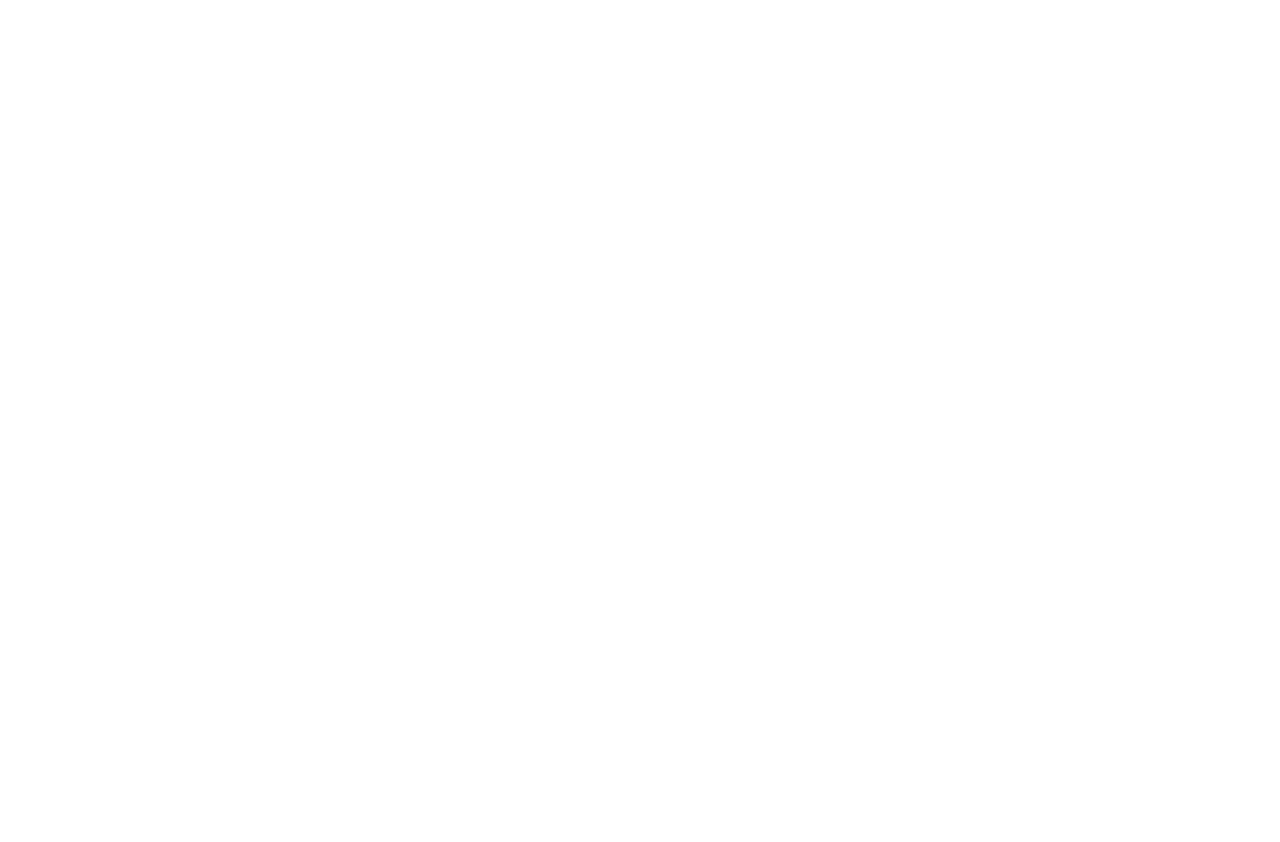
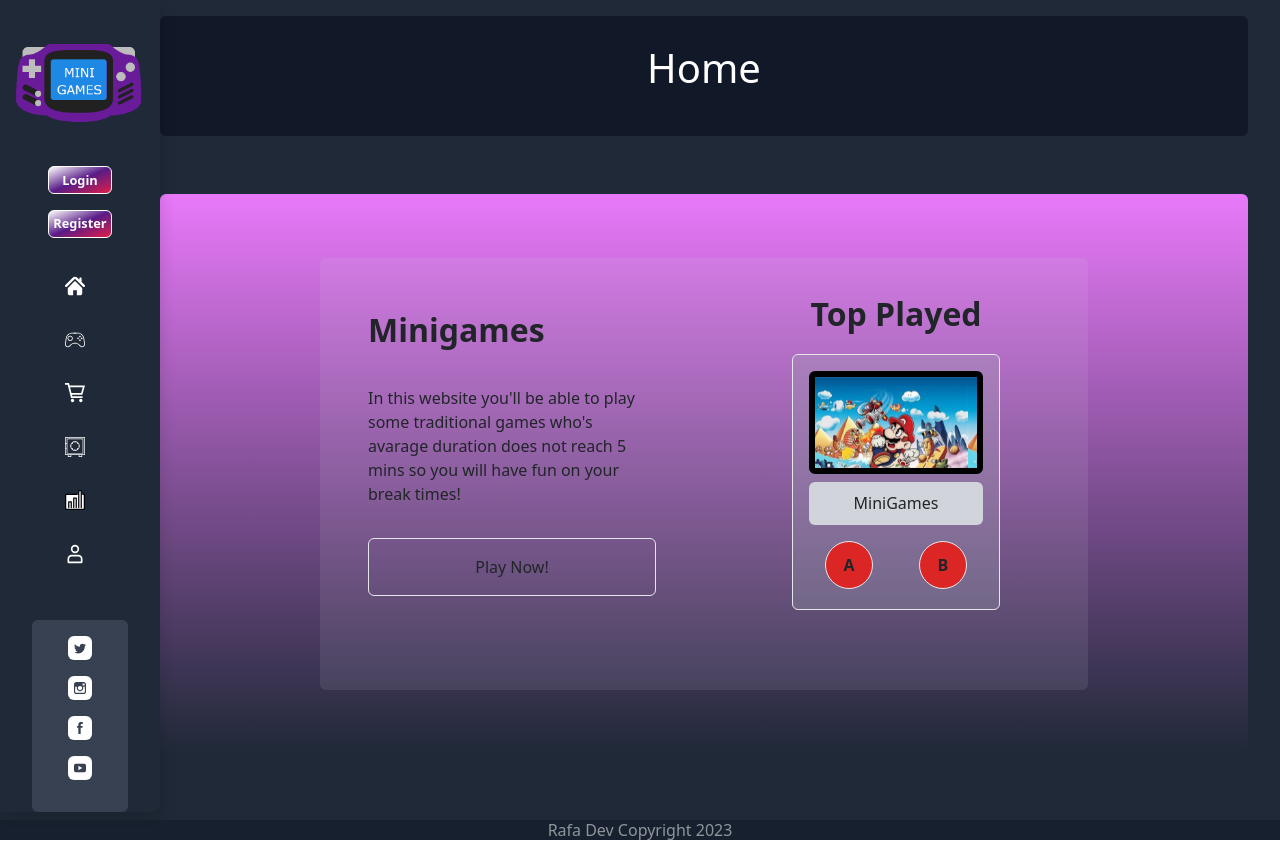
Before and after one commit to Rafaelpereztercero/minigames, a Vue app: page / in a window 1280 px wide. Before the commit this address had no page. Before the commit the page ends 800 px from the top, so only its background shows below. Built offline with nearby package versions, Linux system fonts and the light colour scheme; what oh-vue-icons would draw is missing.

Commit message:
Stats rework

```diff
--- a/src/components/aside.vue
+++ b/src/components/aside.vue
@@ -35,7 +35,7 @@
                                          </div>`
             document.getElementById("logout").addEventListener("click", function () {
               document.cookie = "auth="
-              window.location.href = "http://localhost:5173/Home"
+              router.push("/")
             })
             document.getElementById("pUser").addEventListener("mouseover", function () {
 
@@ -92,10 +92,10 @@
 
             <div id="noneUser"
               class="flex flex-col mx:flex-row flex-wrap justify-center items-center mx:justify-between mx:items-between p-[0.4rem] text-[0.8rem] ">
-              <div router-link to="/Login"
+              <div v-on:click="load('Login')"
                 class="text-[white] cursor-pointer hover:bg-gray-900 rounded w-[4rem] text-center border-solid border-white border-[1px] p-[0.2rem] bg-gradient-to-br from-current via-purple-900 to-rose-600">
                 Login</div>
-              <div router-link to="/Register"
+              <div v-on:click="load('Register')"
                 class="text-[white] cursor-pointer mt-[1rem] mx:mt-[0] hover:bg-gray-900 rounded text-center w-[4rem] border-solid border-white border-[1px] p-[0.2rem] bg-gradient-to-br from-current via-purple-900 to-rose-600">
                 Register
               </div>
@@ -104,7 +104,7 @@
           </div>
 
           <div class="flex flex-no-wrap flex-col justify-between h-[20rem] mt-[1rem]">
-            <div router-link to="/Home"
+            <div v-on:click="load('/')"
               class=" hover:bg-gray-900 rounded p-[1rem] cursor-pointer self-center jsutify-center mx:justfy-between w-[75%] text-white grid grid-cols-6 items-center  ">
               <svg class="w-[20px] col-start-3 mx:col-start-2 fill-current inline-block self-center" fill="#ffffff"
                 version="1.1" id="Capa_1" xmlns="http://www.w3.org/2000/svg" xmlns:xlink="http://www.w3.org/1999/xlink"
@@ -129,7 +129,7 @@
 
               <div class="self-center items-center  col-start-4  mx:inline hidden">Home</div>
             </div>
-            <div router-link to="/Games"
+            <div v-on:click="load('Games')"
               class=" hover:bg-gray-900 rounded p-[1rem] cursor-pointer self-center jsutify-center mx:justfy-between w-[75%] text-white grid grid-cols-6 items-center  ">
               <svg class="w-[20px] col-start-3 mx:col-start-2 fill-current inline-block self-center" fill="#ffffff"
                 viewBox="0 0 1024 1024" xmlns="http://www.w3.org/2000/svg">
@@ -152,7 +152,7 @@
               </svg>
               <div class="self-center items-center col-start-4 mx:inline hidden">Games</div>
             </div>
-            <div router-link to="/Shop"
+            <div v-on:click="load('Shop')"
               class="hover:bg-gray-900 rounded p-[1rem] cursor-pointer self-center jsutify-center mx:justfy-between w-[75%] text-white grid grid-cols-6 items-center  ">
               <svg class="w-[20px] col-start-3 mx:col-start-2 fill-current inline-block self-center" fill="#ffffff"
                 version="1.1" id="XMLID_269_" xmlns="http://www.w3.org/2000/svg"
@@ -177,7 +177,7 @@
               <div class="self-center items-center col-start-4  mx:inline hidden">Shop</div>
 
             </div>
-            <div router-link to="/Inventory"
+            <div v-on:click="load('Inventory')"
               class="hover:bg-gray-900 rounded p-[1rem] cursor-pointer self-center jsutify-center mx:justfy-between w-[75%] text-white grid grid-cols-6 items-center ">
               <svg class="w-[20px] col-start-3 mx:col-start-2 fill-current inline-block self-center" version="1.1"
                 id="VAULT" xmlns="http://www.w3.org/2000/svg" xmlns:xlink="http://www.w3.org/1999/xlink"
@@ -200,7 +200,7 @@
               </svg>
               <div class="self-center items-center text-center col-start-4  mx:inline hidden">Inventory</div>
             </div>
-            <div router-link to="/Stats"
+            <div v-on:click="load('Stats')"
               class="hover:bg-gray-900 rounded p-[1rem] cursor-pointer self-center jsutify-center mx:justfy-between w-[75%] text-white grid grid-cols-6 items-center  ">
               <svg class="w-[20px] col-start-3 mx:col-start-2 fill-current inline-block self-center" viewBox="0 0 32 32"
                 fill="none" xmlns="http://www.w3.org/2000/svg">
@@ -222,7 +222,7 @@
               <div class="self-center items-center col-start-4  mx:inline hidden">Stats</div>
             </div>
 
-            <div router-link to="/Profile" id="Profile"
+            <div v-on:click="load('Profile')" id="Profile"
               class="hover:bg-gray-900 rounded p-[1rem] cursor-pointer self-center jsutify-center mx:justfy-between w-[75%] text-white grid grid-cols-6 items-center ">
               <svg class="w-[20px] col-start-3 mx:col-start-2 fill-current inline-block self-center" fill="#000000"
                 viewBox="0 0 24 24" xmlns="http://www.w3.org/2000/svg">
--- a/src/router/index.js
+++ b/src/router/index.js
@@ -33,7 +33,7 @@
     {
       path: '/',
       name: 'home',
-      component: () => import('../views/GamesView.vue')
+      component: () => import('../views/HomeView.vue')
     },
     {
       path: '/shop',
@@ -44,12 +44,8 @@
       path: '/stats',
       name: 'stats',
       component: () => import('../views/StatsView.vue')
-    },
-    {
-      path: '/Home',
-      name: 'home',
-      component: () => import('../views/HomeView.vue')
-    },
+    }
+
 
   ]
 })
--- a/src/views/HomeView.vue
+++ b/src/views/HomeView.vue
@@ -21,10 +21,10 @@
               </div>
               <div
                      class="flex mt-[10%] sm:mt-0  w-full col-start-2 col-end-[-2] sm:col-end-2 p-[0] sm:p-[4rem]  row-start-2 row-end-2   rounded bg-gradient-to-b from-fuchsia-400  sm:w-[85vw] min-h-fit mg:h-[70vh] justify-center">
-              <div class="grid mg:grid-cols-2  grid-cols-1 row-start-1 row-end-3 mg:grid-rows-6 w-[100%] mg:w-[80%] rounded bg-gray-300/10 p-[0rem]">
+              <div class="grid mg:grid-cols-2  grid-cols-1 row-start-1 row-end-3 mg:grid-rows-6 w-[100%] mx:h-[30rem] mg:w-[80%] rounded bg-gray-300/10 p-[0rem]">
                      <div class="mx:mt-[1rem] flex flex-col mx:justify-self-center grid-cols-2 col-start-1 p-[3rem]">
                      <p class=" mx:text-[2.5rem] text-[2rem] font-bold">Minigames</p>
-                     <p class="mx:text-[1.5rem] mt-[1rem]">In this website you'll be able to play some traditional games who's avarage duration does not reach 5 mins so you will have fun on your break times!</p>
+                     <p class=" mx:text-[1.4rem] mt-[1rem]">In this website you'll be able to play some traditional games who's avarage duration does not reach 5 mins so you will have fun on your break times!</p>
                      <button class="  mx:hidden transition ease-in-out delay-150 duration-200 hover:text-[black] hover:bg-gradient-to-r from-fuchsia-500 via-violet-400 to-sky-500 mt-[1rem] border-[1px] p-[1rem] rounded">Play Now!</button>
 
               </div>
@@ -66,7 +66,7 @@
 
                     </div>
               </div>
-              <div class="hidden mx:inline col-start-1 col-end-[3] row-start-5 row-end-7  h-full w-full p-[3rem]">
+              <div class="hidden mx:inline col-start-1 col-end-[3] row-start-5 row-end-7  mb-[2rem] h-full w-full p-[3rem]">
               <button class="  h-full w-full transition ease-in-out delay-150 duration-200 hover:text-[black] hover:bg-gradient-to-r from-fuchsia-500  justify-self-center via-violet-400 to-sky-500 mt-[1rem] border-[1px] p-[1rem] rounded">Play Now!</button>
        </div>
 
--- a/src/views/LoginView.vue
+++ b/src/views/LoginView.vue
@@ -2,6 +2,7 @@
 import asideX from '../components/aside.vue'
 import asideY from '../components/asideY.vue'
 import footerX from '../components/footer.vue'
+import router from '../router';
 
 
 </script>
@@ -71,7 +72,7 @@
 
       // Awaiting response.json()
       const resData = await response.json();
-      window.location.href = "http://localhost:5173/Home"
+      router.push("/")
 
       return;
     }
--- a/src/views/ShopView.vue
+++ b/src/views/ShopView.vue
@@ -152,10 +152,10 @@
             class="group h-[11rem] w-[8rem] [perspective:1000px] rounded"
           >
             <div
-              class="relative h-full w-full border-[rgba(100 0 0)] border-[2px] rounded-xl shadow-xl transition-all duration-500 [transform-style:preserve-3d] group-hover:[transform:rotateY(180deg)]"
+              class="relative h-full w-full  bg-black/90 border-[rgba(100 0 0)] border-[2px] rounded-xl shadow-xl transition-all duration-500 [transform-style:preserve-3d] group-hover:[transform:rotateY(180deg)]"
             >
               <div class="flex items-center justify-center inset-0">
-               <p class="text-[5rem]  text-center">?</p>
+               <p class="text-[5rem] text-white/50 text-center">?</p>
               </div>
               <div
                 class="absolute inset-0 h-full w-full rounded-xl bg-black/80 px-12 text-center text-slate-200 [transform:rotateY(180deg)] [backface-visibility:hidden]"
--- a/tailwind.config.js
+++ b/tailwind.config.js
@@ -38,7 +38,11 @@
 
       },
 
-    extend: {},
+    extend: {
+      transitionProperty: {
+        'width': 'width'
+    },
+    },
   },
   plugins: [Myclass],
 }
```
Also changed, not shown: src/views/StatsView.vue (+15 -41 lines).
